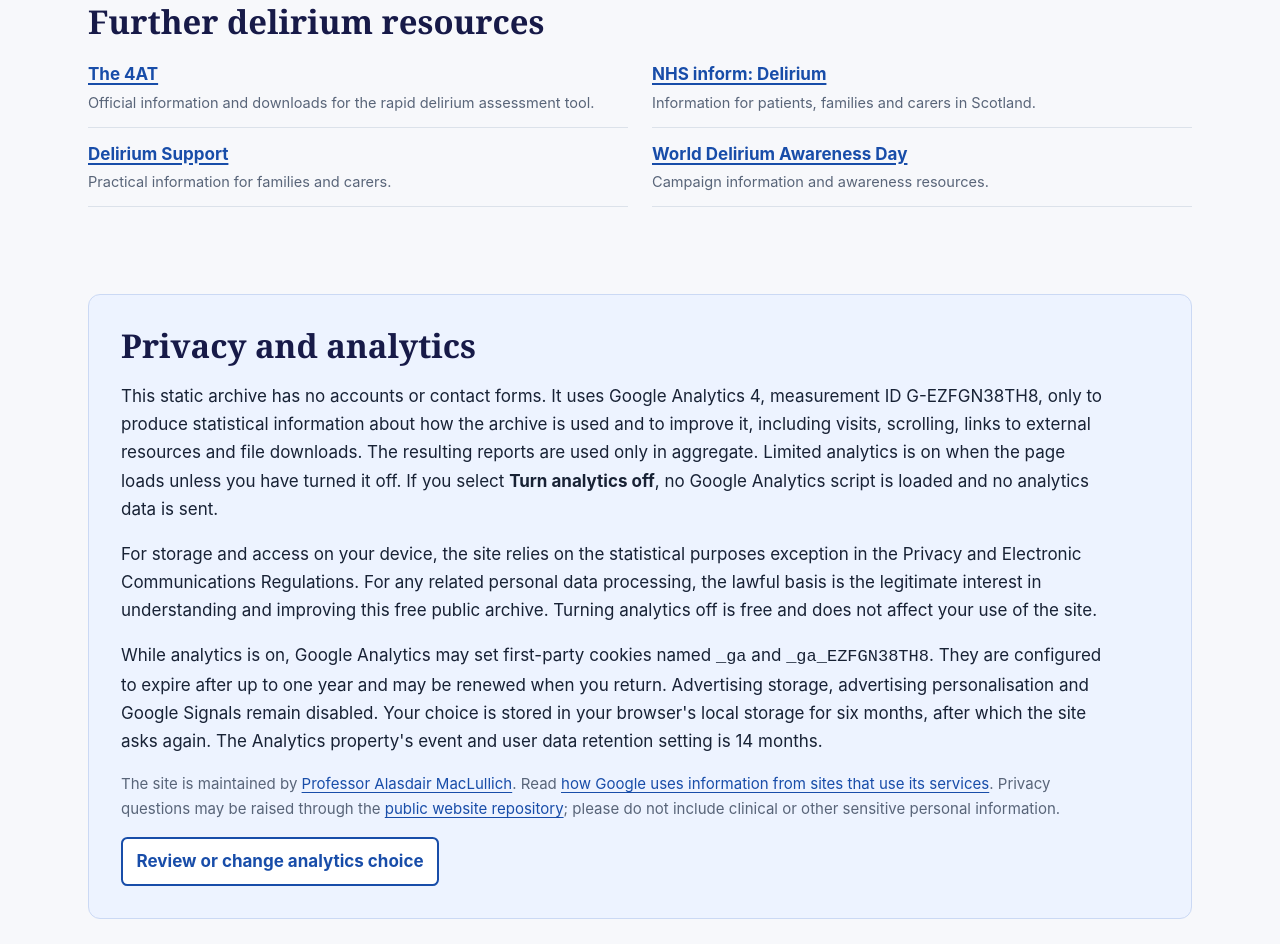
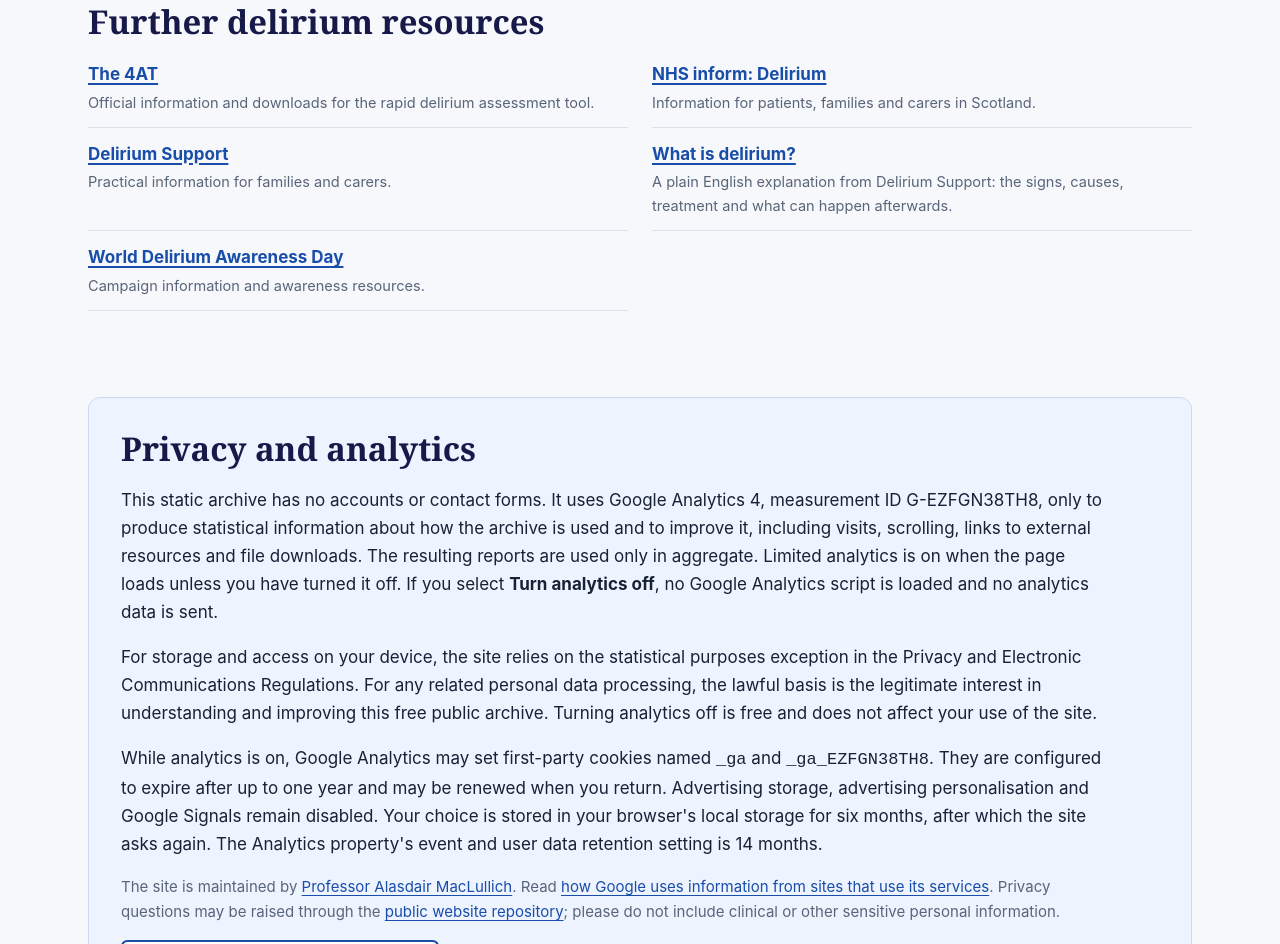
Before and after one commit to amaclullich/scottishdeliriumassociation.com, a plain HTML site: page index.html in a window 1280 px wide. Shown: the part 2061-3005 px from the top of the page. Drawn offline with Linux system fonts and the light colour scheme.

Commit message:
Add What is delirium? to further resources

```diff
--- a/index.html
+++ b/index.html
@@ -642,6 +642,10 @@
           <span>Practical information for families and carers.</span>
         </li>
         <li>
+          <a href="https://deliriumsupport.com/what-is-delirium/">What is delirium?</a>
+          <span>A plain English explanation from Delirium Support: the signs, causes, treatment and what can happen afterwards.</span>
+        </li>
+        <li>
           <a href="https://deliriumday.com/">World Delirium Awareness Day</a>
           <span>Campaign information and awareness resources.</span>
         </li>
```
